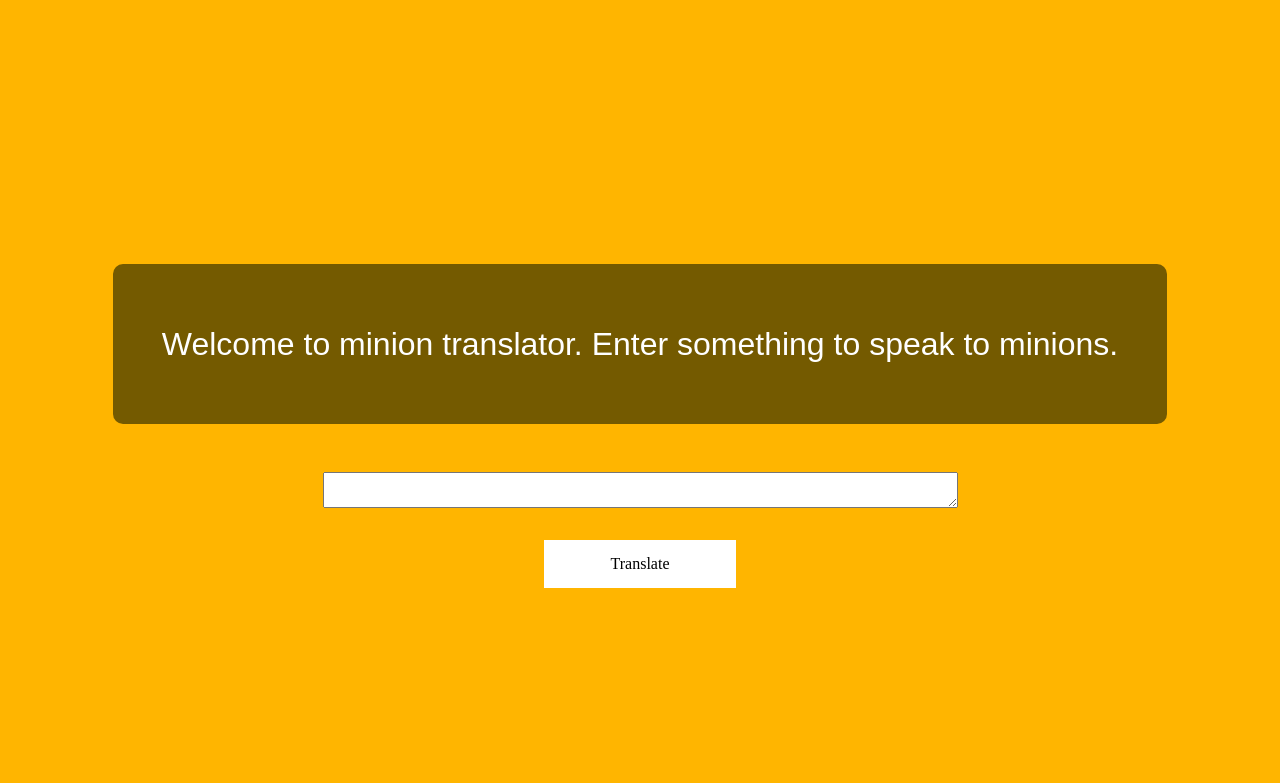
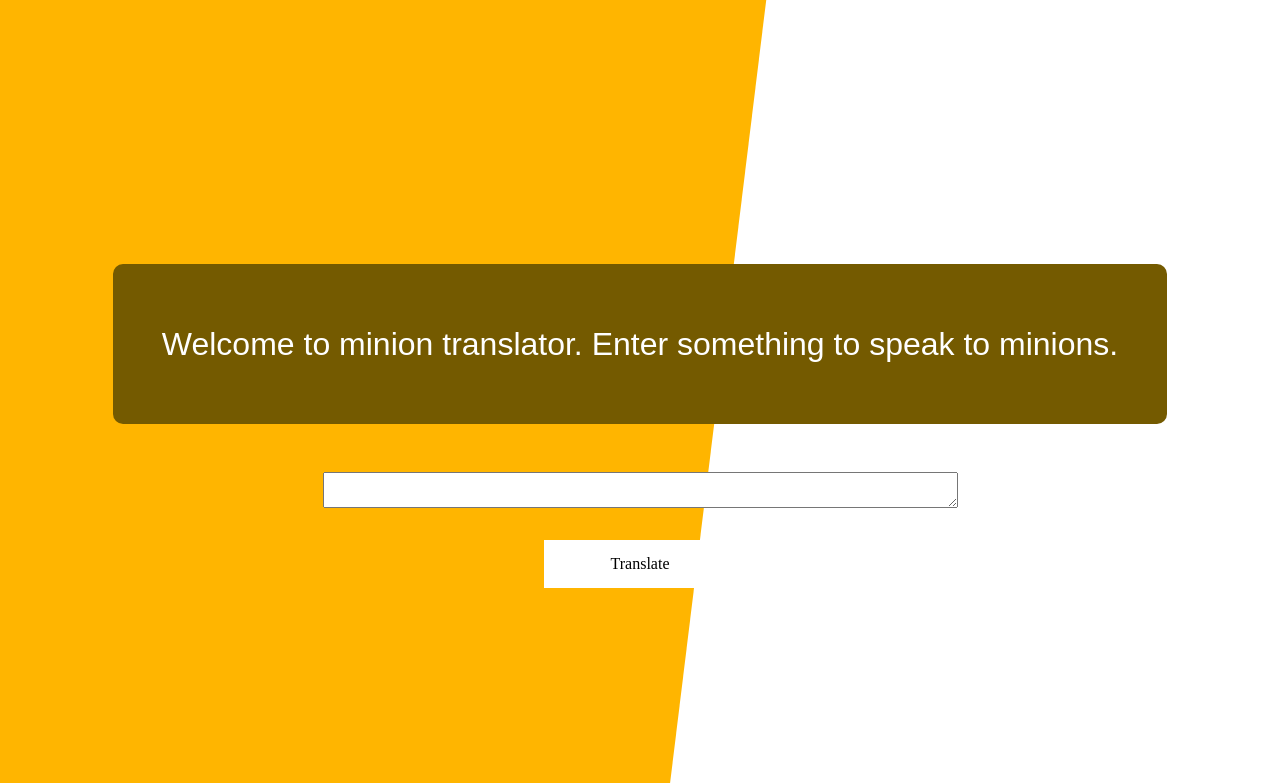
Before and after one commit to Dikhyant/Banana-translator, a plain HTML site: page index.html in a window 1280 px wide. Shown: the top 783 px of the page. Drawn offline with Linux system fonts and the light colour scheme.

Commit message:
Changed site background

```diff
--- a/index.css
+++ b/index.css
@@ -1,5 +1,23 @@
 body{
+    background-color: white;
+    overflow: hidden;
+}
+
+#left-background{
     background-color: #ffb500;
+    position: absolute;
+
+
+    width: 50rem;
+    height: 80rem;
+
+    left: -5rem;
+    top: -18rem;
+
+    transform: rotate(7deg);
+
+    z-index: -1;
+
 }
 
 .container {
--- a/index.html
+++ b/index.html
@@ -48,6 +48,10 @@
 
     </div>
 
+    <div id="left-background">
+
+    </div>
+
 
     <script src = "index.js" type = "text/javascript" ></script>
 </body>
```
